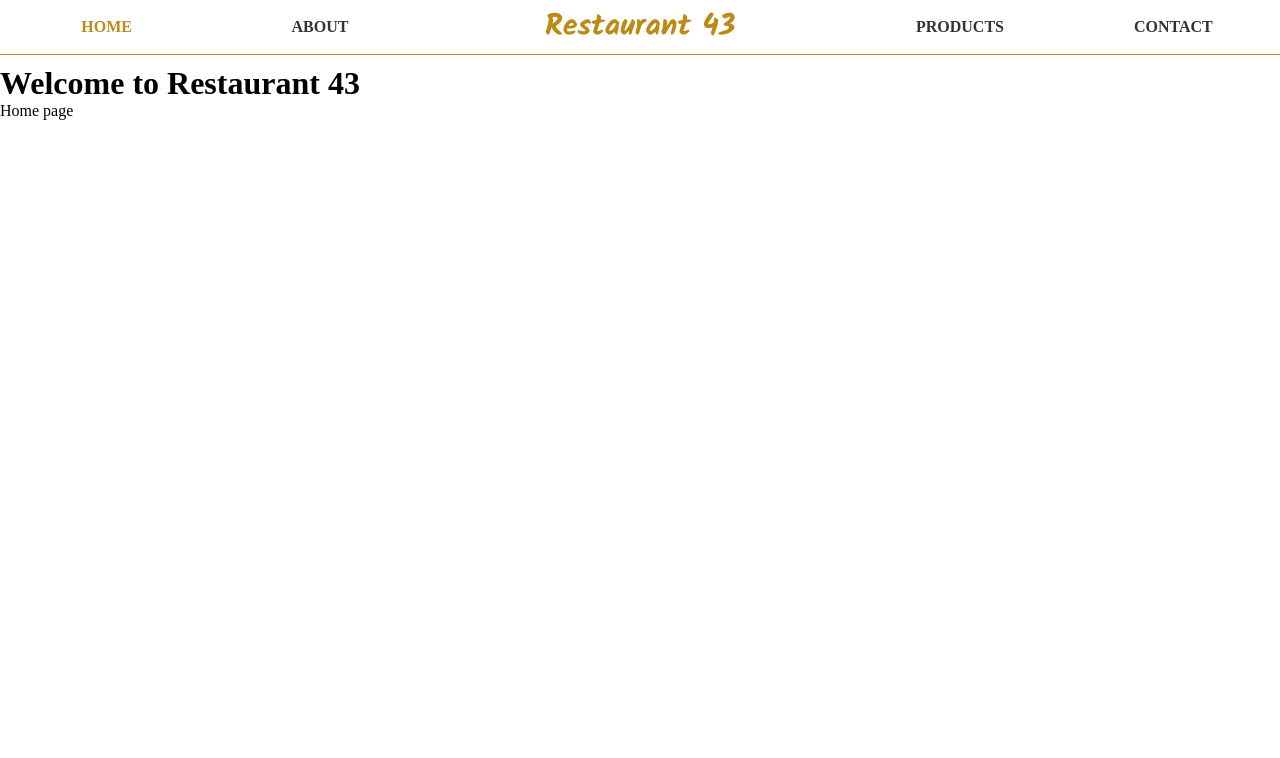
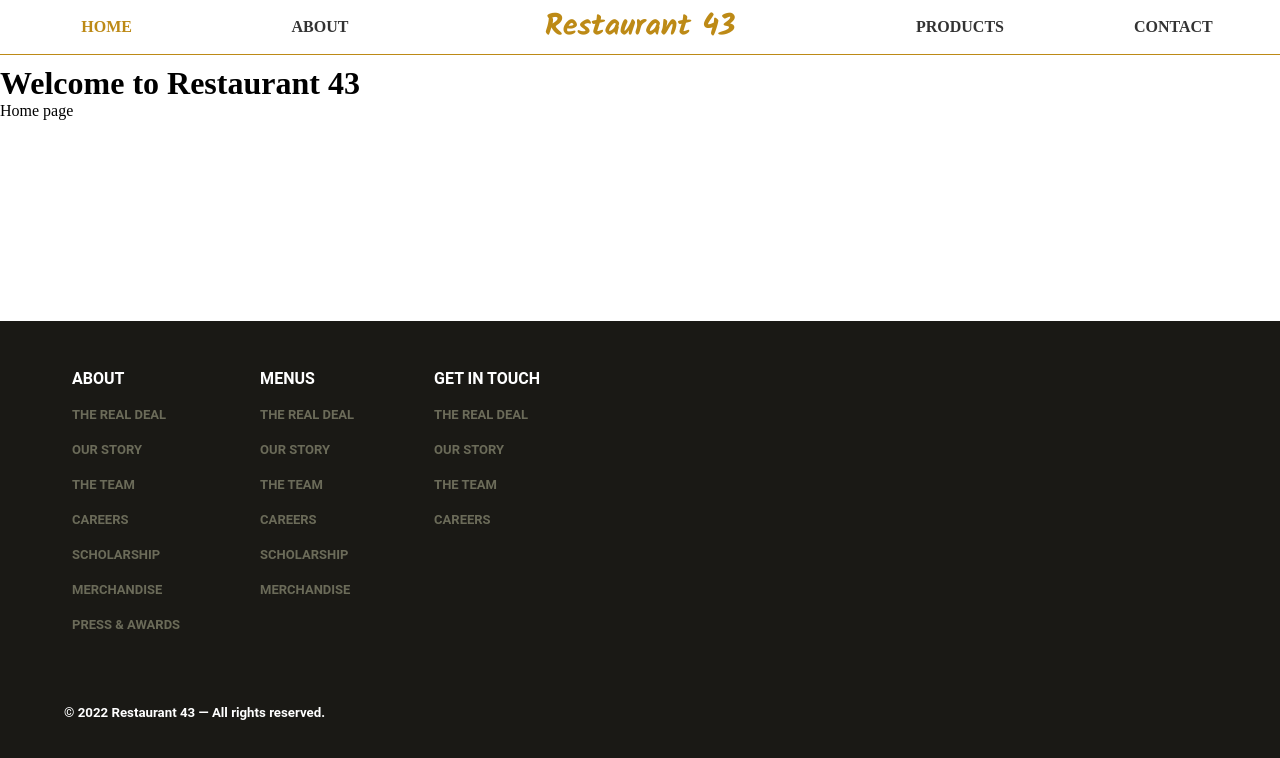
Before and after one commit to React-Js-team-43/restaurant-app, a React (Create React App) app: page / in a window 1280 px wide. Shown: the top 758 px of the page. Built offline with nearby package versions, Linux system fonts and the light colour scheme.

Commit message:
created footer, added on all pages

```diff
--- a/src/Components/Footer.js
+++ b/src/Components/Footer.js
@@ -1,7 +1,73 @@
 const Footer = () => {
   return (
     <footer>
-      <p>Here for now</p>
+      <section>
+        <div className="footer-info">
+          <div>
+            <h4>About</h4>
+            <p>
+              <a href="/">The Real Deal</a>
+            </p>
+            <p>
+              <a href="/">Our Story</a>
+            </p>
+            <p>
+              <a href="/">The Team</a>
+            </p>
+            <p>
+              <a href="/">Careers</a>
+            </p>
+            <p>
+              <a href="/">Scholarship</a>
+            </p>
+            <p>
+              <a href="/">Merchandise</a>
+            </p>
+            <p>
+              <a href="/">Press & Awards</a>
+            </p>
+          </div>
+          <div>
+            <h4>Menus</h4>
+            <p>
+              <a href="/">The Real Deal</a>
+            </p>
+            <p>
+              <a href="/">Our Story</a>
+            </p>
+            <p>
+              <a href="/">The Team</a>
+            </p>
+            <p>
+              <a href="/">Careers</a>
+            </p>
+            <p>
+              <a href="/">Scholarship</a>
+            </p>
+            <p>
+              <a href="/">Merchandise</a>
+            </p>
+          </div>
+          <div>
+            <h4>Get In Touch</h4>
+            <p>
+              <a href="/">The Real Deal</a>
+            </p>
+            <p>
+              <a href="/">Our Story</a>
+            </p>
+            <p>
+              <a href="/">The Team</a>
+            </p>
+            <p>
+              <a href="/">Careers</a>
+            </p>
+          </div>
+        </div>
+        <span>
+          <h5>© 2022 Restaurant 43 — All rights reserved.</h5>
+        </span>
+      </section>
     </footer>
   )
 }
--- a/src/Components/pages/AboutPage.js
+++ b/src/Components/pages/AboutPage.js
@@ -1,9 +1,11 @@
 import React from "react"
+import Footer from "../Footer"
 
 const AboutPage = () => {
   return (
     <div>
       <h1>About restaurant app</h1>
+      <Footer />
     </div>
   )
 }
--- a/src/Components/pages/ContactPage.js
+++ b/src/Components/pages/ContactPage.js
@@ -1,7 +1,10 @@
+import Footer from "../Footer"
+
 const ContactPage = () => {
   return (
     <div>
       <h2>Contact Us</h2>
+      <Footer />
     </div>
   )
 }
--- a/src/Components/pages/HomePage.js
+++ b/src/Components/pages/HomePage.js
@@ -1,4 +1,5 @@
 import React from "react"
+import Footer from "../Footer"
 
 function HomePage() {
   return (
@@ -6,6 +7,7 @@ function HomePage() {
       <h1>Welcome to Restaurant 43</h1>
 
       <p> Home page</p>
+      <Footer />
     </div>
   )
 }
--- a/src/Components/pages/ProductsPage.js
+++ b/src/Components/pages/ProductsPage.js
@@ -1,7 +1,10 @@
+import Footer from "../Footer"
+
 const ProductsPage = () => {
   return (
     <div>
       <h2>Products Page</h2>
+      <Footer />
     </div>
   )
 }
--- a/src/index.css
+++ b/src/index.css
@@ -110,3 +110,47 @@ li a {
 #mobileMenu li a {
   margin: 5px auto;
 }
+
+
+/** Footer styling **/
+footer {
+  background-color:  #1a1915;
+  font-family: 'Roboto', sans-serif;
+  color: #fff;
+  position: absolute;
+  bottom: 0;
+  left: 0;
+  right: 0;
+  padding: 2rem;
+}
+
+.footer-info{
+  display: flex;
+  text-transform: uppercase;
+  padding: 1rem 0;
+}
+
+.footer-info div{
+  padding: 0 2.5rem
+}
+
+.footer-info h4{
+  text-align: left;
+  margin-bottom: 0.5rem
+}
+
+footer p{
+  padding: 0.5rem 0;
+}
+
+footer a{
+  text-decoration: none;
+  color: #6b6b59;
+  font-weight: bold;
+  font-size: small;
+}
+
+footer span h5{
+  padding-left: 2rem;
+  margin: 3rem 0;
+}
```
